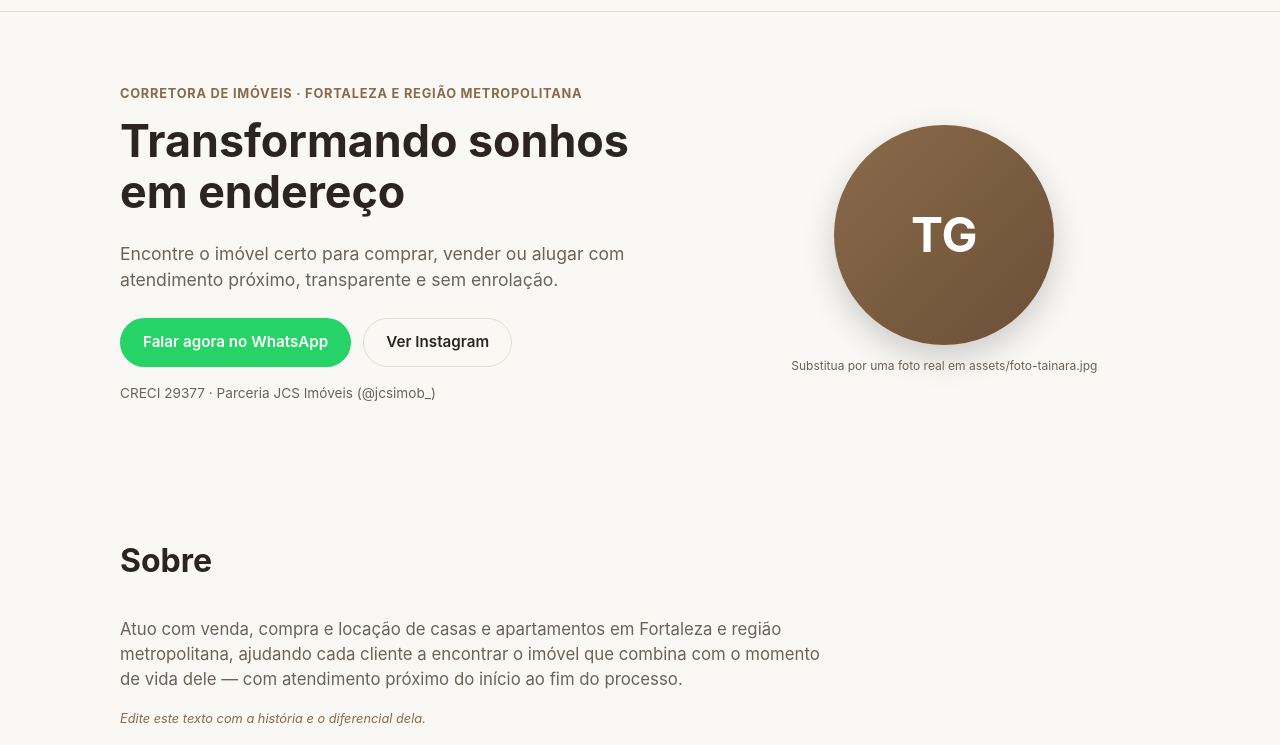
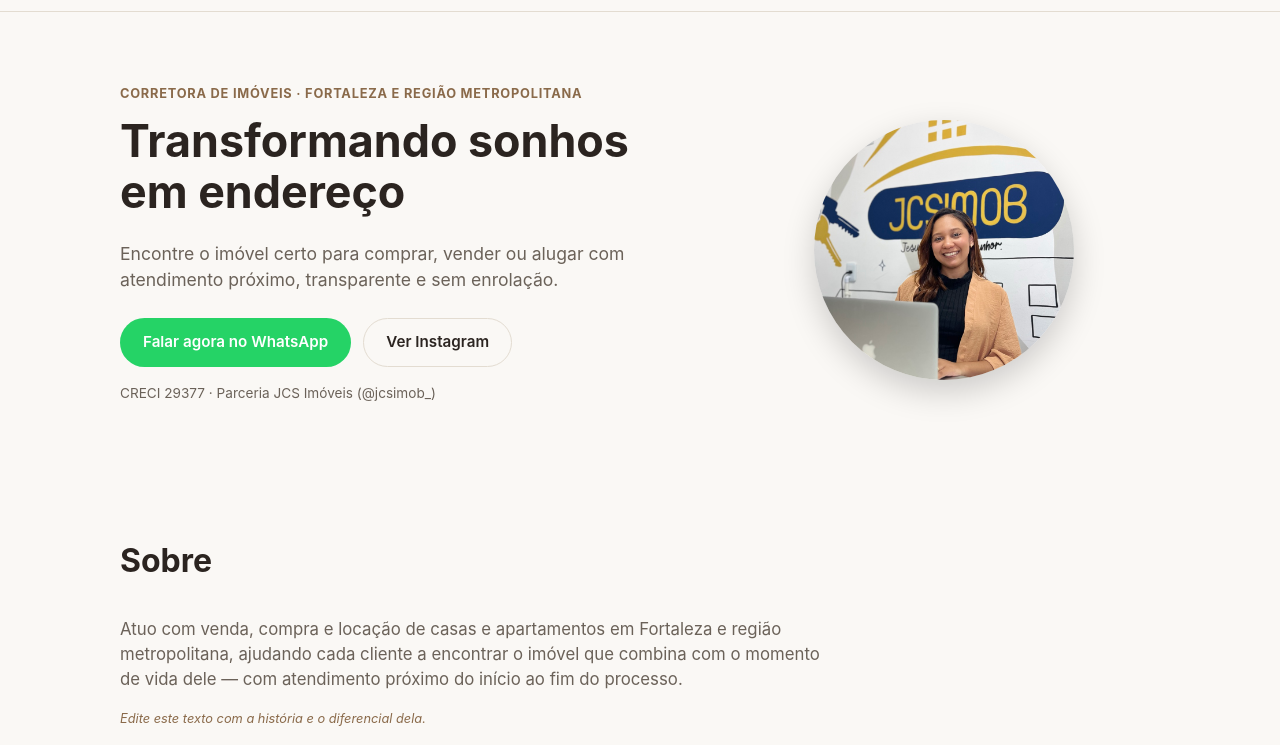
Before and after one commit to evertonpsilva/tainara-corretora-landing, a plain HTML site: page index.html in a window 1280 px wide. Shown: the part 55-800 px from the top of the page. Drawn offline with Linux system fonts and the light colour scheme.

Commit message:
Adiciona foto real da Tainara no hero
Co-Authored-By: Claude Sonnet 5 <noreply@anthropic.com>

```diff
--- a/index.html
+++ b/index.html
@@ -44,8 +44,7 @@
         <p class="creci">CRECI 29377 · Parceria JCS Imóveis (@jcsimob_)</p>
       </div>
       <div class="hero-photo">
-        <div class="avatar-circle" aria-hidden="true">TG</div>
-        <p class="hero-photo-hint">Substitua por uma foto real em assets/foto-tainara.jpg</p>
+        <img class="avatar-photo" src="assets/foto-tainara.jpg" alt="Tainara Gomes">
       </div>
     </div>
   </section>
--- a/styles.css
+++ b/styles.css
@@ -173,25 +173,13 @@ a { color: inherit; }
   gap: 12px;
 }
 
-.avatar-circle {
-  width: 220px;
-  height: 220px;
+.avatar-photo {
+  width: 260px;
+  height: 260px;
   border-radius: 50%;
-  background: linear-gradient(135deg, var(--color-primary), var(--color-primary-dark));
-  color: #fff;
-  display: flex;
-  align-items: center;
-  justify-content: center;
-  font-size: 3rem;
-  font-weight: 700;
+  object-fit: cover;
+  object-position: center 25%;
   box-shadow: 0 12px 32px rgba(0,0,0,.18);
-}
-
-.hero-photo-hint {
-  font-size: .75rem;
-  color: var(--color-text-muted);
-  text-align: center;
-  margin: 0;
 }
 
 .section { padding: 64px 0; }
```
Also changed, not shown: assets/foto-tainara.jpg (added), 1 other file.
